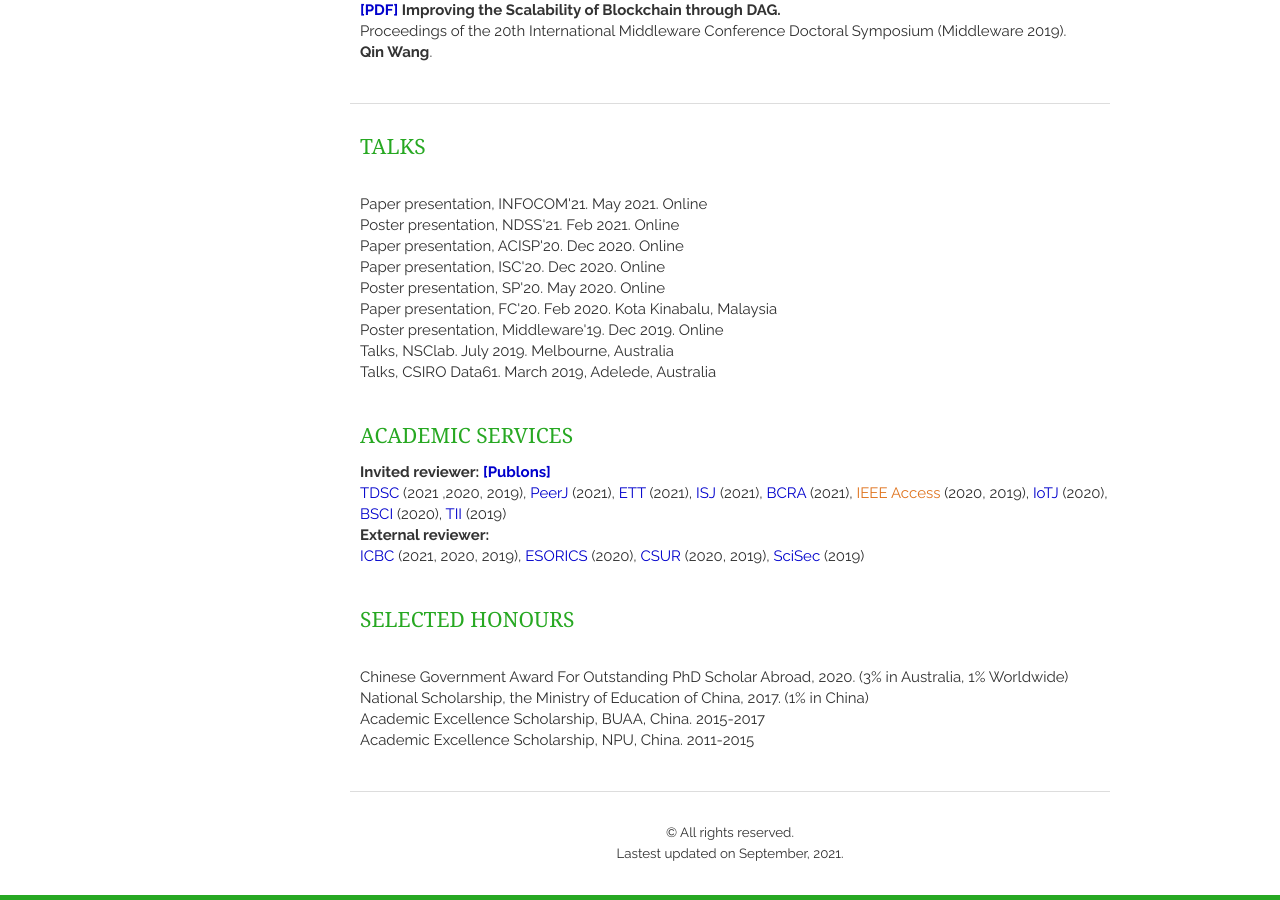
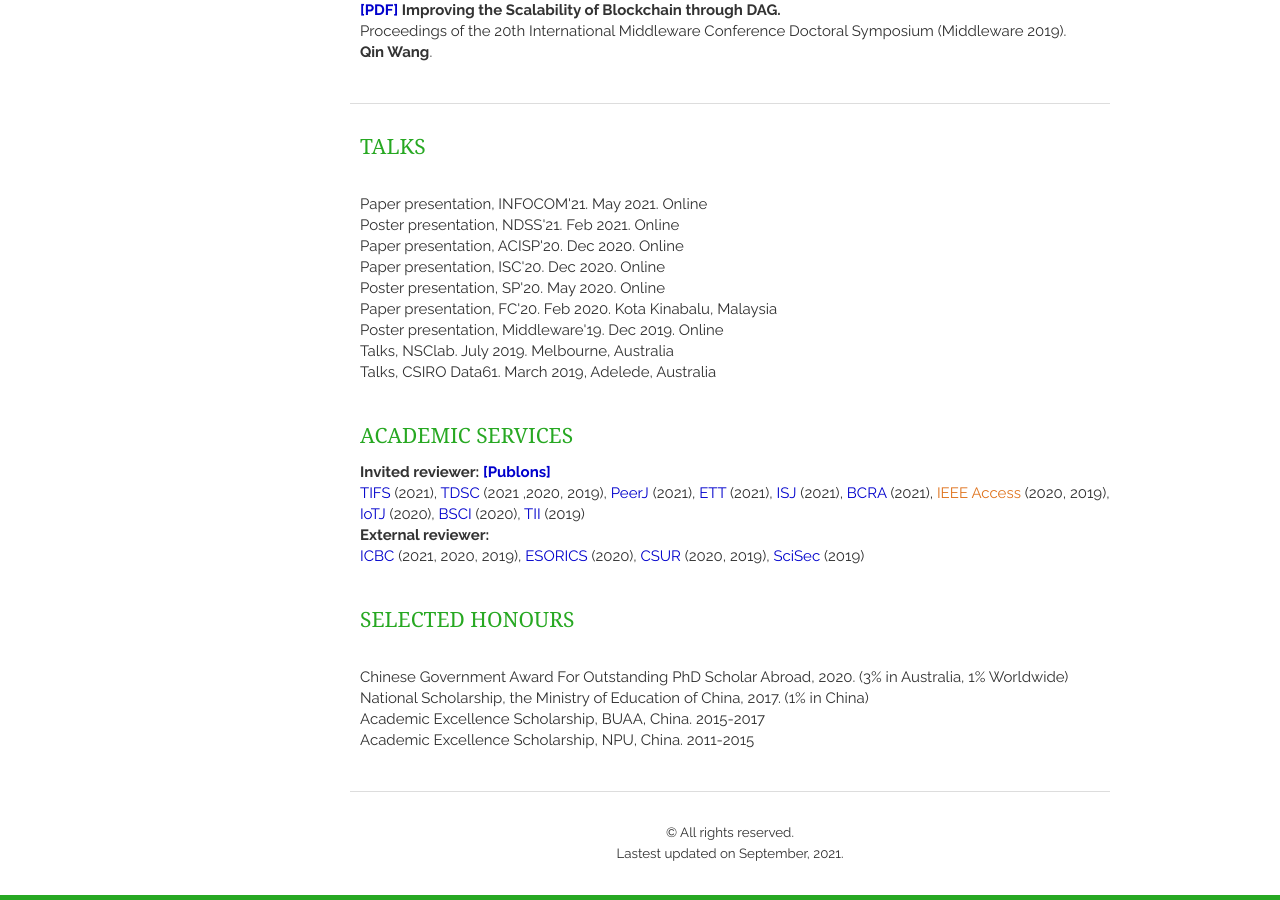
Before and after one commit to AaronWang-git/qinwang-git.github.io, a Jekyll site: the page built from index.html, in a window 1280 px wide and 900 px high, scrolled down 1262 px. Built offline with Jekyll 4.4.1, drawn with Linux system fonts in a browser that asks for light colours; nearby versions of some CDN libraries; a script that is not in the unit is left out; the list of posts is cut into pages by our own code.

Commit message:
Update service.html

```diff
--- a/_includes/service.html
+++ b/_includes/service.html
@@ -21,7 +21,8 @@
     <h1>Academic Services</h1>
     <article>
     <p><strong> Invited reviewer:  <a href="https://publons.com/researcher/3020700/qin-wang/peer-review/" target="_blank"> [Publons] </a></strong>
-    <br><a href="https://ieeexplore.ieee.org/xpl/RecentIssue.jsp?punumber=8858" target="_blank"> TDSC </a></strong> (2021 ,2020, 2019),
+    <br><a href="https://ieeexplore.ieee.org/xpl/RecentIssue.jsp?punumber=10206" target="_blank"> TIFS </a></strong> (2021),
+        <a href="https://ieeexplore.ieee.org/xpl/RecentIssue.jsp?punumber=8858" target="_blank"> TDSC </a></strong> (2021 ,2020, 2019),
         <a href="https://peerj.com/computer-science/" target="_blank"> PeerJ </a></strong> (2021),
         <a href="https://onlinelibrary.wiley.com/journal/21613915" target="_blank"> ETT </a></strong>  (2021),
         <a href="https://ieeexplore.ieee.org/xpl/RecentIssue.jsp?punumber=4267003" target="_blank"> ISJ </a></strong> (2021),
```
